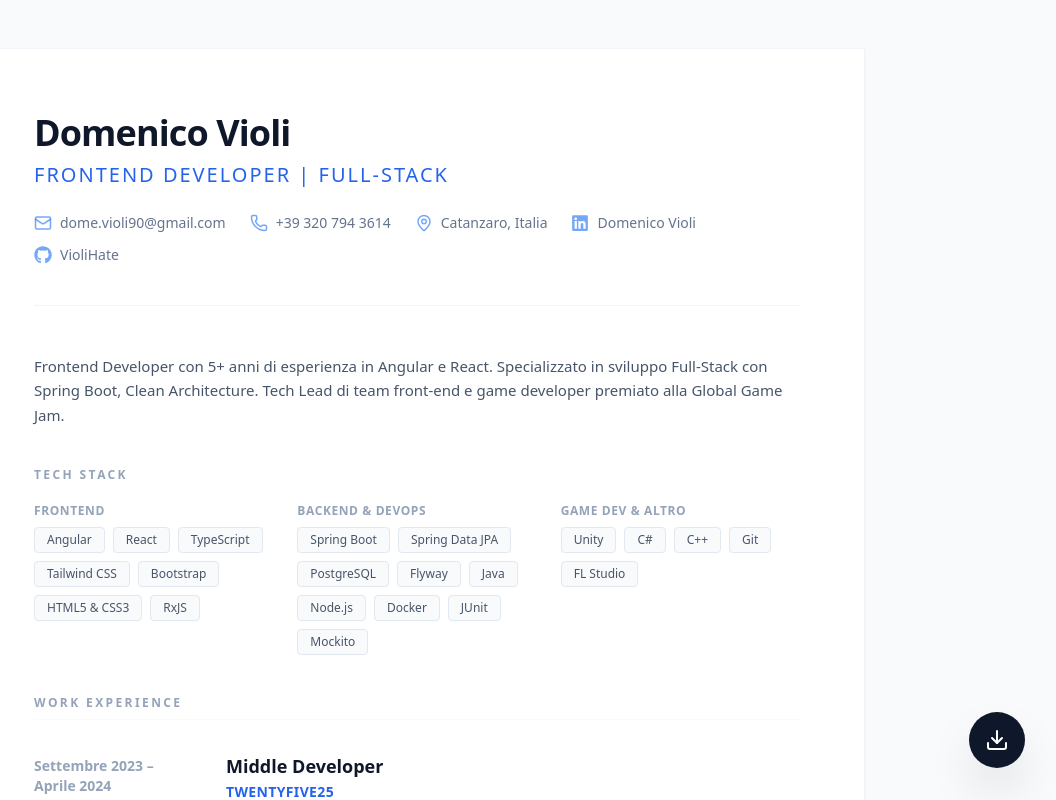
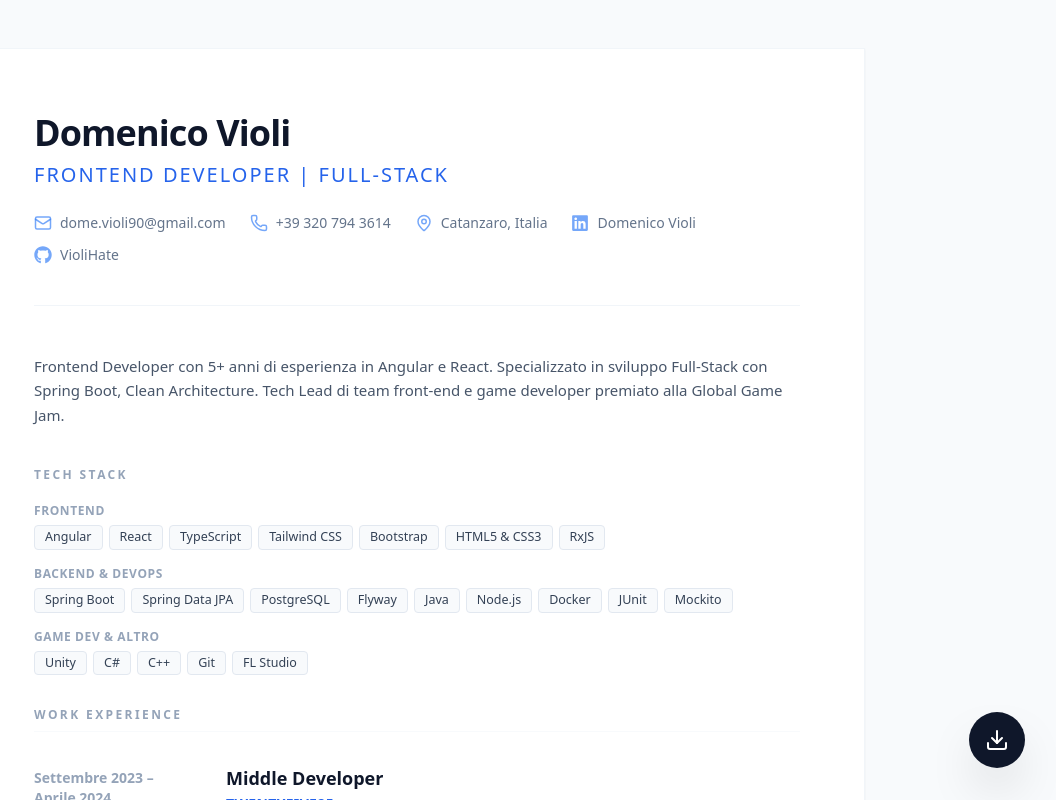
Before and after one commit to VioliHate/personal-cv, a React (Vite) app: page / in a window 1280 px wide. Shown: the top 800 px of the page, without its empty margins (223-1279 px from the left). Built offline with nearby package versions, Linux system fonts and the light colour scheme.

Commit message:
Update TechStack.tsx

```diff
--- a/src/components/TechStack.tsx
+++ b/src/components/TechStack.tsx
@@ -2,22 +2,22 @@ import React from "react";
 import type { CVData } from "../types/interfaces";
 
 export const TechStack: React.FC<{ data: CVData }> = ({ data }) => (
-  <section className='mb-10 print-keep-together'>
+  <section className='mb-8 print-keep-together'>
     <h2 className='text-xs font-bold uppercase tracking-[0.2em] text-slate-400 mb-5'>
       Tech Stack
     </h2>
-
-    <div className='grid grid-cols-1 md:grid-cols-3 gap-6 text-sm'>
+    <div className='space-y-4'>
+      {" "}
       {data.skills.map((category) => (
         <div key={category.title}>
-          <p className='text-xs font-semibold text-slate-400 mb-2 tracking-wider'>
+          <p className='text-xs font-semibold text-slate-400 mb-1.5 tracking-wider'>
             {category.title}
           </p>
-          <div className='flex flex-wrap gap-2'>
+          <div className='flex flex-wrap gap-1.5'>
             {category.skills.map((skill) => (
               <span
                 key={skill}
-                className='px-3 py-1 bg-slate-50 text-slate-600 text-xs font-medium rounded border border-slate-200'
+                className='px-2.5 py-0.5 bg-slate-50 text-slate-700 text-[12.5px] font-medium rounded border border-slate-200 whitespace-nowrap'
               >
                 {skill}
               </span>
```
